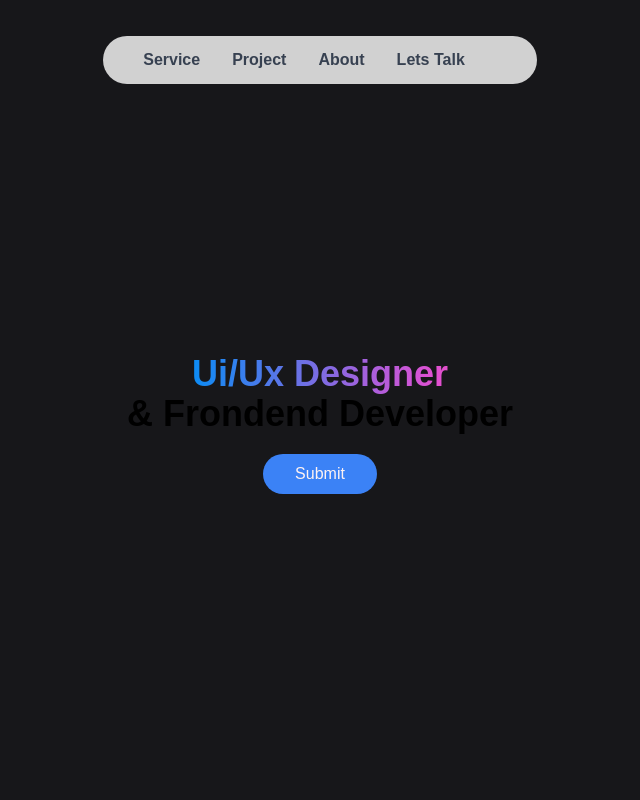
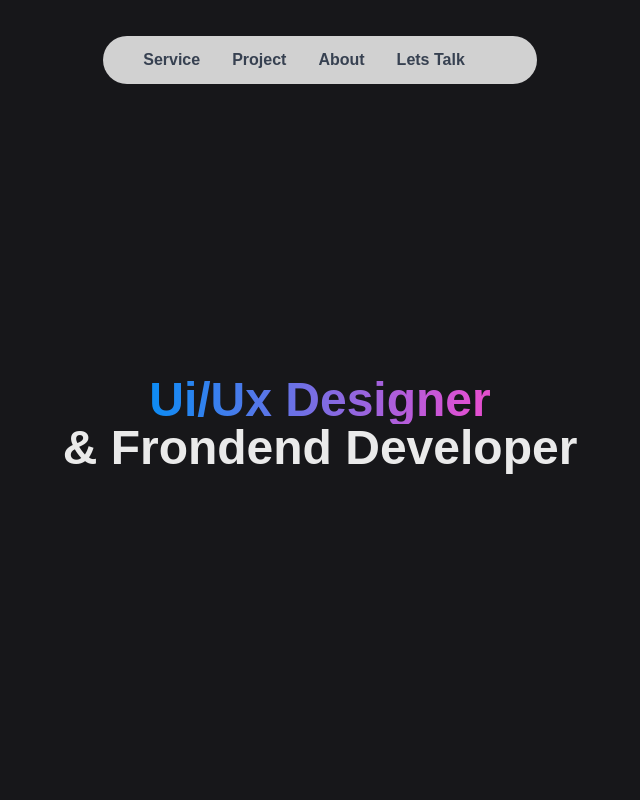
Before and after one commit to Pathum-Hettiarachchi/test_next_js_and_tailwind_css, a Next.js app: page / in a window 1280 px wide. Shown: the top 800 px of the page, without its empty margins (320-960 px from the left). Built offline with nearby package versions, Linux system fonts and the light colour scheme.

Commit message:
font color updated

```diff
--- a/app/page.tsx
+++ b/app/page.tsx
@@ -19,7 +19,7 @@ export default function page() {
       </div>
 
       <motion.h1
-        className="text-4xl font-semibold bg-clip-text text-transparent"
+        className="text-[48px] font-semibold bg-clip-text text-transparent leading-none"
         style={{
           backgroundImage: "linear-gradient(90deg, #008FF6, #E150D3, #F44733)",
           WebkitBackgroundClip: "text",
@@ -31,13 +31,8 @@ export default function page() {
       >
         Ui/Ux Designer
       </motion.h1>
-      <h1 className="text-4xl font-semibold">& Frondend Developer</h1>
+      <h1 className="text-[48px] font-semibold text-fontcolor leading-none">& Frondend Developer</h1>
 
-
-
-        <div>
-          <button className='bg-blue-500 px-8 py-2 mt-5 rounded-full text-red-50 hover:bg-blue-700 duration-300'>Submit</button>
-          </div>
 
       </div>
 
```
